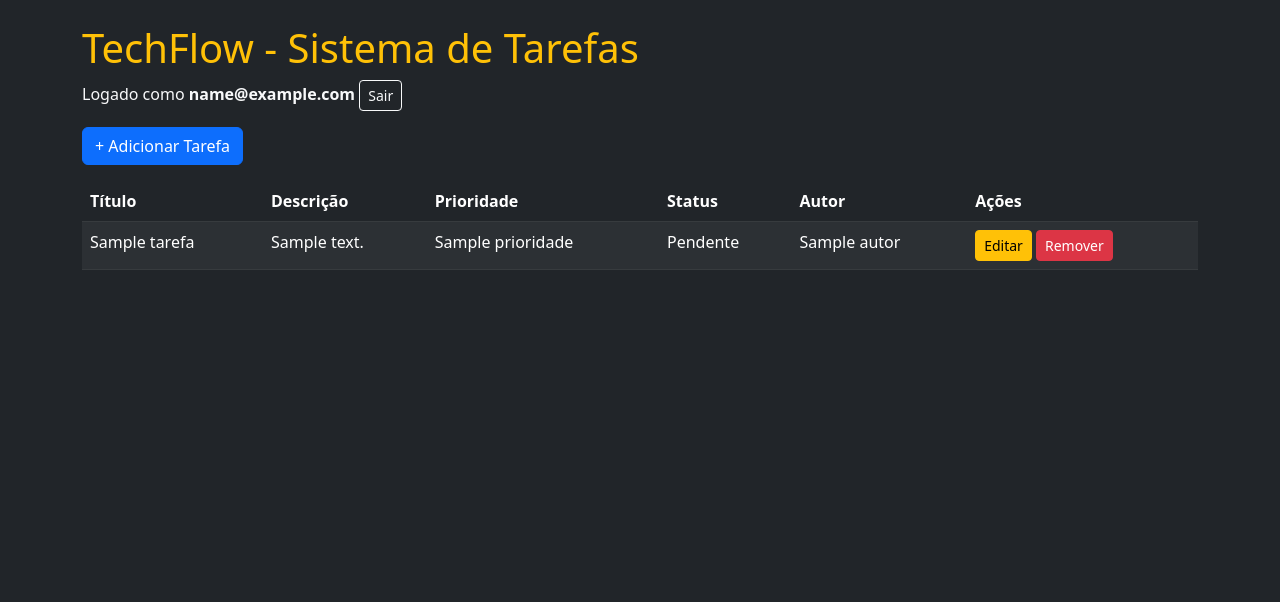
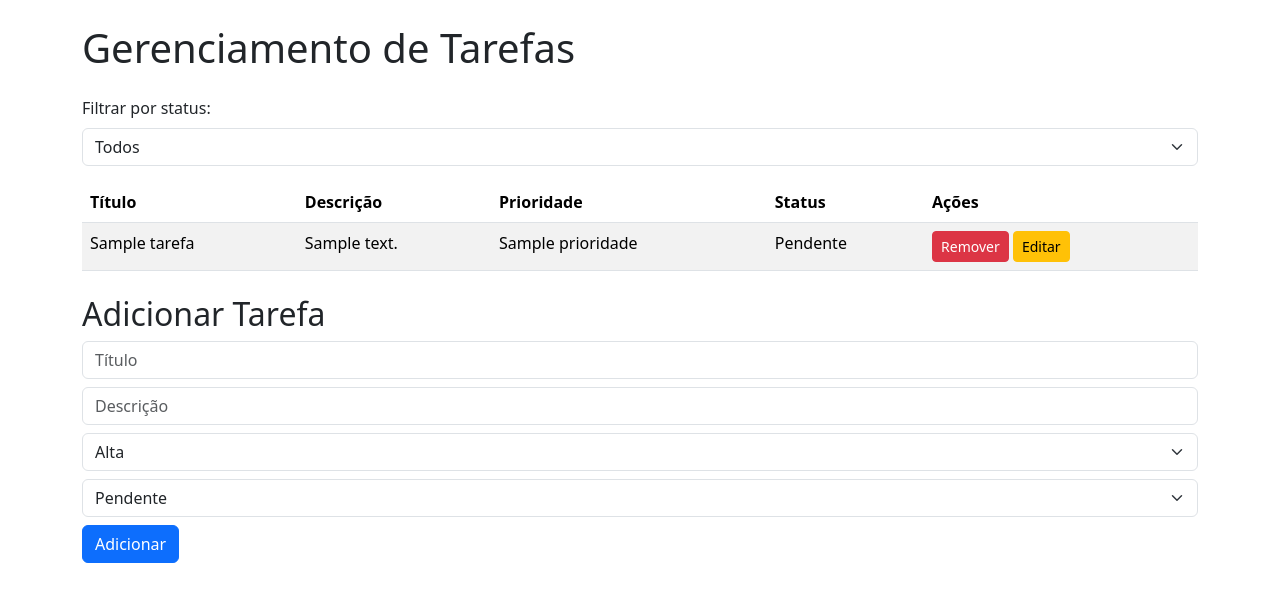
Before and after one commit to Freak2206/Monitor-de-Tarefas-TechFlow, a Flask app: template src/templates/index.html in a window 1280 px wide. Shown: the top 602 px of the page. Run offline with Flask 3, Linux system fonts and the light colour scheme; the template is opened without the code that fills it: most values are stand-ins (such as "Sample title", 1, 10 or a date in 2020).

Commit message:
chore: adicionar todos os arquivos iniciais do projeto

```diff
--- a/src/templates/index.html
+++ b/src/templates/index.html
@@ -3,120 +3,80 @@
 <head>
     <meta charset="UTF-8">
     <title>TechFlow - Sistema de Tarefas</title>
-  <link rel="stylesheet" href="https://cdn.jsdelivr.net/npm/bootstrap@5.3.0/dist/css/bootstrap.min.css">
+    <link rel="stylesheet" href="https://cdn.jsdelivr.net/npm/bootstrap@5.3.2/dist/css/bootstrap.min.css">
 </head>
-<body class="bg-dark text-light">
-  <div class="container mt-4">
-    <h1 class="text-warning">TechFlow - Sistema de Tarefas</h1>
+<body class="container mt-4">
 
-    <!-- Registro -->
-    {% if not sistema.usuario_logado %}
-    <form method="post" action="/register" class="mb-3">
-      <div class="row g-2">
-        <div class="col"><input type="text" name="nome" class="form-control" placeholder="Nome"></div>
-        <div class="col"><input type="text" name="email" class="form-control" placeholder="Email"></div>
-        <div class="col"><input type="password" name="senha" class="form-control" placeholder="Senha"></div>
-        <div class="col"><button type="submit" class="btn btn-success">Registrar</button></div>
-      </div>
+    <h1 class="mb-4">Gerenciamento de Tarefas</h1>
+
+    <!-- Filtro de status -->
+    <form method="GET" action="/" class="mb-3">
+        <label for="status" class="form-label">Filtrar por status:</label>
+        <select name="status" id="status" class="form-select" onchange="this.form.submit()">
+            <option value="">Todos</option>
+            <option value="Pendente" {% if request.args.get('status') == 'Pendente' %}selected{% endif %}>Pendente</option>
+            <option value="Concluída" {% if request.args.get('status') == 'Concluída' %}selected{% endif %}>Concluída</option>
+        </select>
     </form>
 
-    <!-- Login -->
-    <form method="post" action="/login" class="mb-3">
-      <div class="row g-2">
-        <div class="col"><input type="text" name="email" class="form-control" placeholder="Email"></div>
-        <div class="col"><input type="password" name="senha" class="form-control" placeholder="Senha"></div>
-        <div class="col"><button type="submit" class="btn btn-warning">Entrar</button></div>
-      </div>
-    </form>
-    {% else %}
-    <p>Logado como <strong>{{ sistema.usuario_logado.email }}</strong>
-       <a href="/logout" class="btn btn-sm btn-outline-light">Sair</a></p>
-    {% endif %}
-
-    <!-- Botão adicionar -->
-    {% if sistema.usuario_logado %}
-    <button class="btn btn-primary mb-3" data-bs-toggle="modal" data-bs-target="#novaTarefa">
-      + Adicionar Tarefa
-    </button>
-    {% endif %}
-
-    <!-- Tabela -->
-    <table class="table table-dark table-striped">
+    <!-- Lista de tarefas -->
+    <table class="table table-striped">
         <thead>
             <tr>
                 <th>Título</th>
                 <th>Descrição</th>
                 <th>Prioridade</th>
                 <th>Status</th>
-          <th>Autor</th>
                 <th>Ações</th>
             </tr>
         </thead>
         <tbody>
-        {% for t in tarefas %}
+            {% for tarefa in tarefas %}
             <tr>
-          <td>{{ t.titulo }}</td>
-          <td>{{ t.descricao }}</td>
-          <td>{{ t.prioridade }}</td>
-          <td>{{ t.status }}</td>
-          <td>{{ t.autor }}</td>
+                <td>{{ tarefa["titulo"] }}</td>
+                <td>{{ tarefa["descricao"] }}</td>
+                <td>{{ tarefa["prioridade"] }}</td>
+                <td>{{ tarefa["status"] }}</td>
                 <td>
-            <!-- Botão Editar abre modal -->
-            <button class="btn btn-warning btn-sm" data-bs-toggle="modal" data-bs-target="#editarTarefa{{ loop.index }}">
-              Editar
-            </button>
-            <a href="/remover/{{ t.titulo }}" class="btn btn-danger btn-sm">Remover</a>
+                    <!-- Botões de ação -->
+                    <form method="POST" action="/remover" style="display:inline;">
+                        <input type="hidden" name="titulo" value="{{ tarefa['titulo'] }}">
+                        <button type="submit" class="btn btn-danger btn-sm">Remover</button>
+                    </form>
+                    <form method="POST" action="/editar" style="display:inline;">
+                        <input type="hidden" name="titulo" value="{{ tarefa['titulo'] }}">
+                        <button type="submit" class="btn btn-warning btn-sm">Editar</button>
+                    </form>
                 </td>
             </tr>
-
-        <!-- Modal Editar -->
-        <div class="modal fade" id="editarTarefa{{ loop.index }}" tabindex="-1">
-          <div class="modal-dialog">
-            <form method="post" action="/editar/{{ t.titulo }}" class="modal-content">
-              <div class="modal-header">
-                <h5 class="modal-title">Editar Tarefa</h5>
-                <button type="button" class="btn-close" data-bs-dismiss="modal"></button>
-              </div>
-              <div class="modal-body">
-                <input type="text" name="titulo" class="form-control mb-2" value="{{ t.titulo }}">
-                <input type="text" name="descricao" class="form-control mb-2" value="{{ t.descricao }}">
-                <input type="text" name="prioridade" class="form-control mb-2" value="{{ t.prioridade }}">
-                <input type="text" name="status" class="form-control mb-2" value="{{ t.status }}">
-              </div>
-              <div class="modal-footer">
-                <button type="button" class="btn btn-secondary" data-bs-dismiss="modal">Cancelar</button>
-                <button type="submit" class="btn btn-primary">Salvar</button>
-              </div>
-            </form>
-          </div>
-        </div>
             {% endfor %}
         </tbody>
     </table>
+
+    <!-- Formulário de adicionar tarefa -->
+    <h2 class="mt-4">Adicionar Tarefa</h2>
+    <form method="POST" action="/adicionar">
+        <div class="mb-2">
+            <input type="text" name="titulo" placeholder="Título" class="form-control" required>
         </div>
+        <div class="mb-2">
+            <input type="text" name="descricao" placeholder="Descrição" class="form-control" required>
+        </div>
+        <div class="mb-2">
+            <select name="prioridade" class="form-select">
+                <option>Alta</option>
+                <option>Média</option>
+                <option>Baixa</option>
+            </select>
+        </div>
+        <div class="mb-2">
+            <select name="status" class="form-select">
+                <option>Pendente</option>
+                <option>Concluída</option>
+            </select>
+        </div>
+        <button type="submit" class="btn btn-primary">Adicionar</button>
+    </form>
 
-  <!-- Modal Nova Tarefa -->
-  <div class="modal fade" id="novaTarefa" tabindex="-1">
-    <div class="modal-dialog">
-      <form method="post" action="/tasks" class="modal-content">
-        <div class="modal-header">
-          <h5 class="modal-title">Nova Tarefa</h5>
-          <button type="button" class="btn-close" data-bs-dismiss="modal"></button>
-        </div>
-        <div class="modal-body">
-          <input type="text" name="titulo" class="form-control mb-2" placeholder="Título">
-          <input type="text" name="descricao" class="form-control mb-2" placeholder="Descrição">
-          <input type="text" name="prioridade" class="form-control mb-2" placeholder="Prioridade">
-          <input type="text" name="status" class="form-control mb-2" placeholder="Status">
-        </div>
-        <div class="modal-footer">
-          <button type="button" class="btn btn-secondary" data-bs-dismiss="modal">Cancelar</button>
-          <button type="submit" class="btn btn-primary">Salvar</button>
-        </div>
-      </form>
-    </div>
-  </div>
-
-  <script src="https://cdn.jsdelivr.net/npm/bootstrap@5.3.0/dist/js/bootstrap.bundle.min.js"></script>
 </body>
 </html>
```
Also changed, not shown: src/app.py (+32 -69 lines), src/sistema_class.py (added, +38 -0 lines), tests/test_app.py (deleted, +0 -28 lines), tests/test_cli.py (deleted, +0 -49 lines), tests/test_filtro_status.py (added, +27 -0 lines), tests/test_gui.py (deleted, +0 -32 lines), tests/test_sistema.py (+4 -1 lines). Lines whose indentation alone changed are shown as unchanged.
